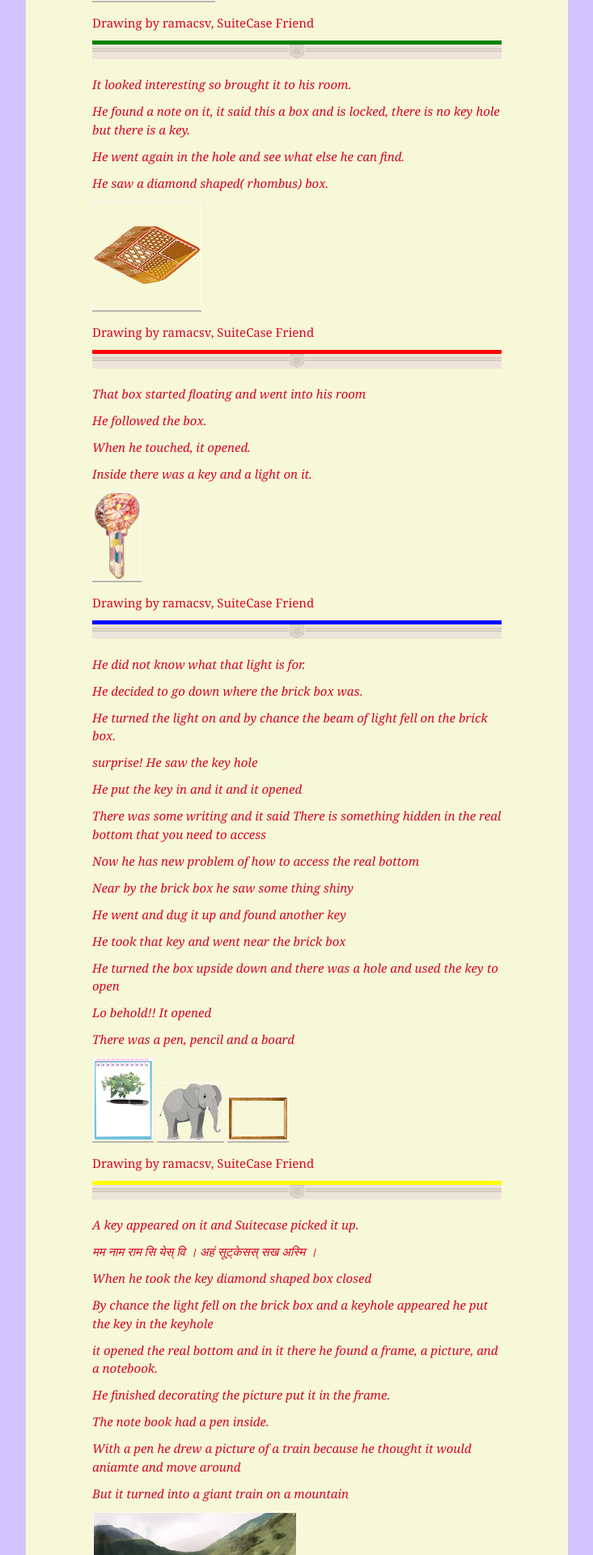
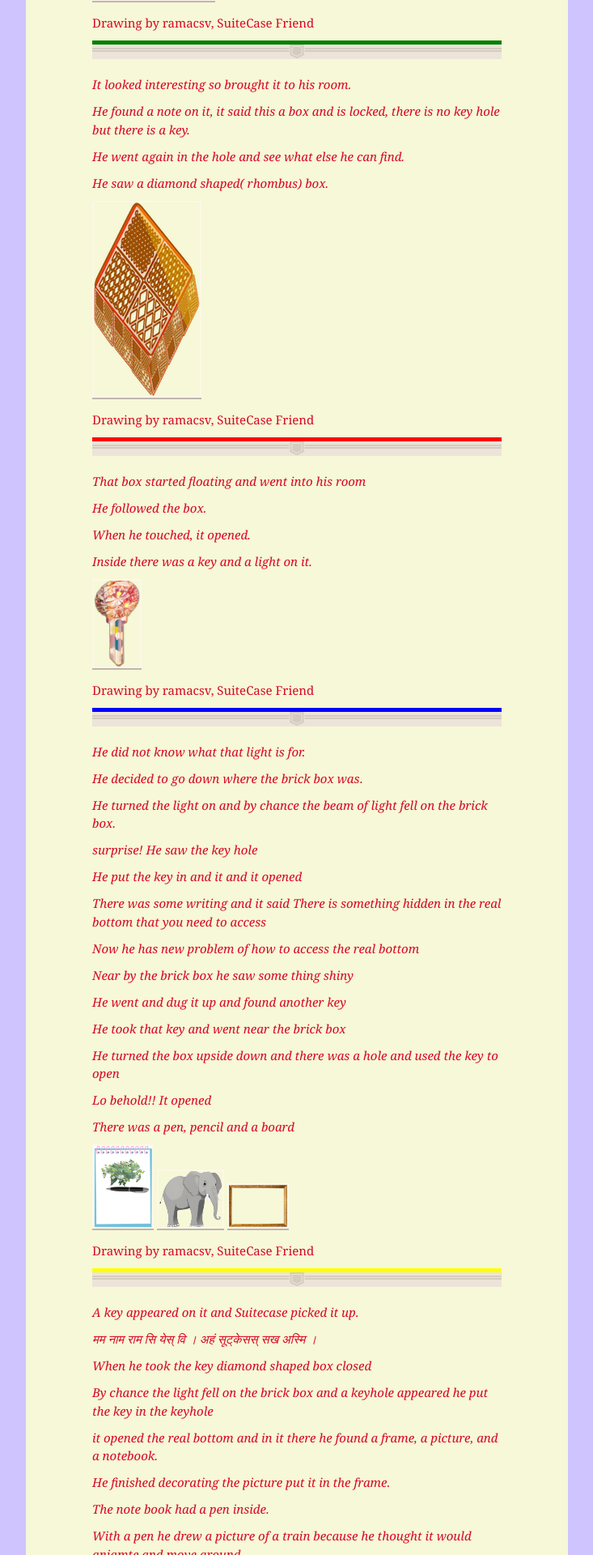
Before and after one commit to Ramacsv/suitecasekey, a Jekyll site: the page built from index.md, in a window 1280 px wide. Shown: the part 919-2839 px from the top of the page at 81% size, without its empty margins (273-1006 px from the left). Built offline with Jekyll 4.4.1, drawn with Linux system fonts in a browser that asks for light colours; our own code applies the rules of GitHub Pages for plain Markdown files.

Commit message:
Update index.md

```diff
--- a/index.md
+++ b/index.md
@@ -36,7 +36,7 @@ _He went again in the hole and see what else he can find._
 
 _He saw a diamond shaped( rhombus) box._
 
-![alt Box](assets/images/diamondbox2.png "Diamond/Rhombus shape Box")
+![alt Box](assets/images/diamondbox-3.png "Diamond/Rhombus shape Box")
 
 <b>Drawing by ramacsv, SuiteCase Friend</b>
 <hr style="border-top:5px solid Red">
```
